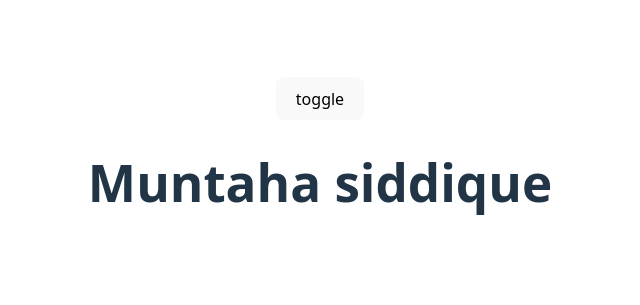
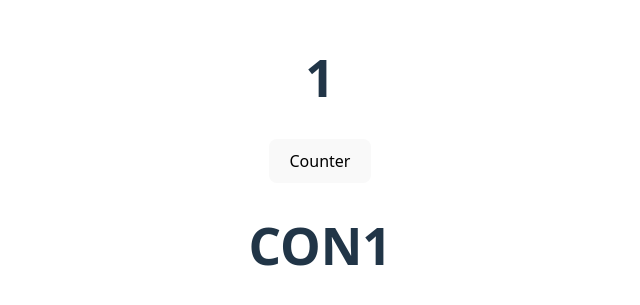
Before and after one commit to Muntahasiddique/react_blog, a React (Vite) app: page / in a window 1280 px wide. Shown: the part 239-544 px from the top of the page, without its empty margins (320-960 px from the left). Built offline with nearby package versions, Linux system fonts and the light colour scheme.

Commit message:
Added Multiple conditions Functionality

```diff
--- a/src/App.jsx
+++ b/src/App.jsx
@@ -13,7 +13,7 @@ function App() {
 //    const fruit=(ammm)=>{
 // alert("ammm")
 //   }
- const [display,setDisplay] = useState(true)
+ const [display,setDisplay] = useState(1)
 return(
 <>
 {/* // <Header />
@@ -28,11 +28,26 @@ return(
 // <Myname/>
 //   <button onClick={()=>fruit("Ammmm")} >utton</button>
 // <Counter /> */}
-<button onClick={()=>{
+{/* <button onClick={()=>{
   setDisplay(!display)
 }} >toggle</button>
-{display? <Toggling />:null}
+{display? <Toggling />:null} */}
 
+
+
+
+
+{/* multiple conditions */}
+<h1>{display}</h1>
+<button onClick={()=>setDisplay(display+1)} >Counter</button>
+{
+  display==1?<h1>CON1</h1>
+  :display==2?<h1> CON2 </h1>
+  :display==3?<h1> CON3 </h1>
+  :display==4?<h1> CON4 </h1>
+  :display==5?<h1> CON5 </h1>
+  :<h1>other </h1>
+}
 </>
 )
 }
```
